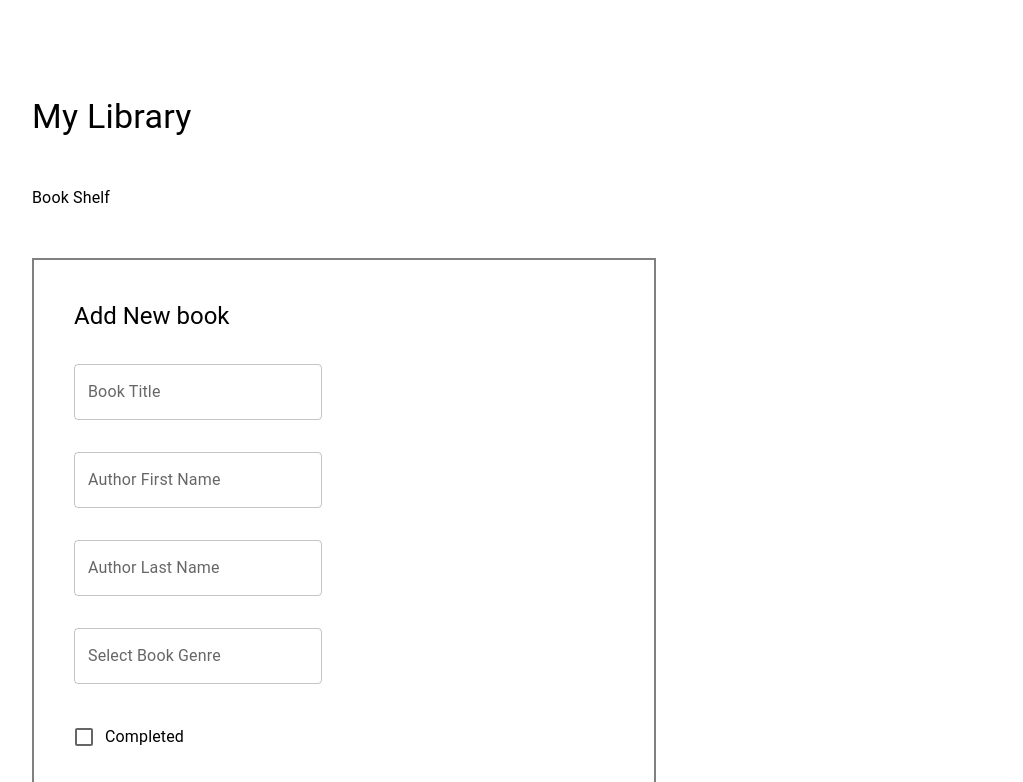
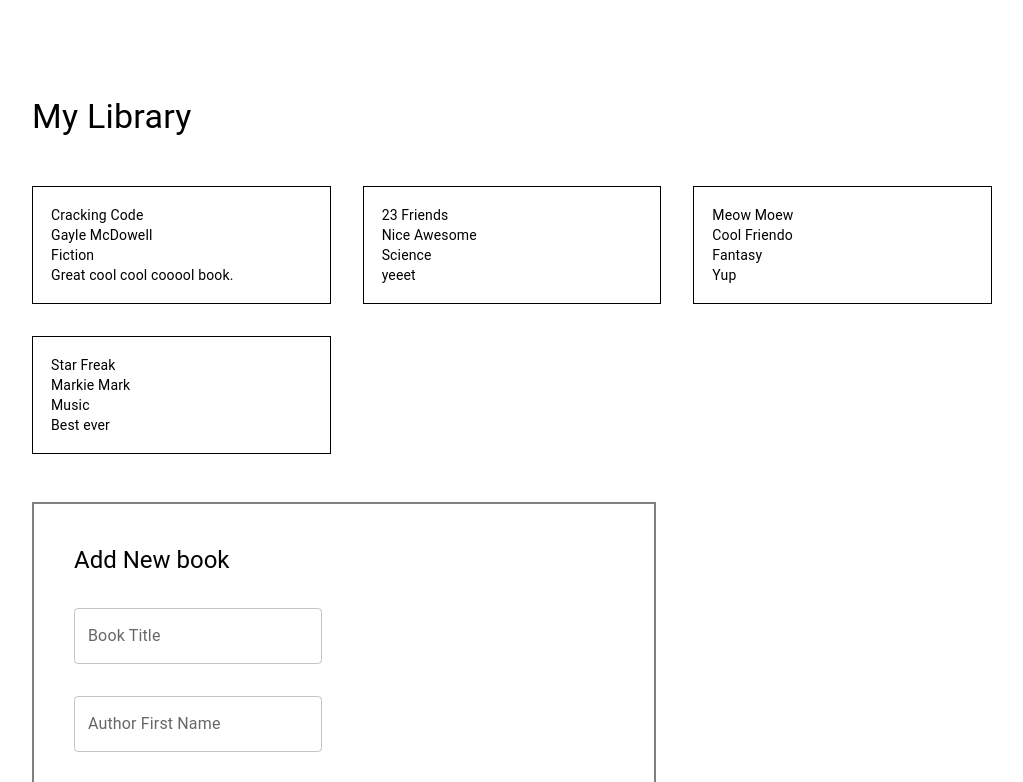
Before and after one commit to software-trizzey/django-library-manager, a React (Create React App) app in the folder client/: page / in a window 1280 px wide. Shown: the top 782 px of the page, without its empty margins (128-1151 px from the left). Built offline with nearby package versions, Linux system fonts and the light colour scheme.

Commit message:
Updated client ui

```diff
--- a/client/src/components/book/book.component.jsx
+++ b/client/src/components/book/book.component.jsx
@@ -3,10 +3,17 @@ import React from "react";
 import Typography from "@mui/material/Typography";
 
 function Book({ book }) {
+	const { title, firstName, lastName, genre, description, completed } = book;
+	const author = firstName + " " + lastName;
+
 	return (
-		<>
-			<Typography>{book.title}</Typography>
-		</>
+		<div style={{ border: "1px solid black", padding: "18px" }}>
+			<Typography variant="body2">{title}</Typography>
+			<Typography variant="body2">{author}</Typography>
+			<Typography variant="body2">{genre}</Typography>
+			<Typography variant="body2">{completed}</Typography>
+			<Typography variant="body2">{description}</Typography>
+		</div>
 	);
 }
 
--- a/client/src/components/book_shelf/book_shelf.component.jsx
+++ b/client/src/components/book_shelf/book_shelf.component.jsx
@@ -2,15 +2,51 @@ import React from "react";
 
 import Book from "../book/book.component";
 
-import Typography from "@mui/material/Typography";
 import Grid from "@mui/material/Grid";
+
+const books = [
+	{
+		title: "Cracking Code",
+		firstName: "Gayle",
+		lastName: "McDowell",
+		genre: "Fiction",
+		description: "Great cool cool cooool book.",
+		completed: false,
+	},
+	{
+		title: "23 Friends",
+		firstName: "Nice",
+		lastName: "Awesome",
+		genre: "Science",
+		description: "yeeet",
+		completed: true,
+	},
+	{
+		title: "Meow Moew",
+		firstName: "Cool",
+		lastName: "Friendo",
+		genre: "Fantasy",
+		description: "Yup",
+		completed: true,
+	},
+	{
+		title: "Star Freak",
+		firstName: "Markie",
+		lastName: "Mark",
+		genre: "Music",
+		description: "Best ever",
+		completed: false,
+	},
+];
 
 function BookShelf() {
 	return (
-		<Grid container>
-			<Grid as="header" item>
-				<Typography className="">Book Shelf</Typography>
-			</Grid>
+		<Grid container spacing={4}>
+			{books.map((book, idx) => (
+				<Grid key={idx} item xs={12} md={4}>
+					<Book book={book} />
+				</Grid>
+			))}
 		</Grid>
 	);
 }
--- a/client/src/components/form/form.component.jsx
+++ b/client/src/components/form/form.component.jsx
@@ -1,9 +1,11 @@
 import React, { useState } from "react";
 
 import Box from "@mui/material/Box";
+import Button from "@mui/material/Button";
+import Checkbox from "@mui/material/Checkbox";
 import FormGroup from "@mui/material/FormGroup";
 import FormControlLabel from "@mui/material/FormControlLabel";
-import Checkbox from "@mui/material/Checkbox";
+import PhotoCamera from "@mui/icons-material/PhotoCamera";
 import Grid from "@mui/material/Grid";
 import TextField from "@mui/material/TextField";
 import Typography from "@mui/material/Typography";
@@ -105,6 +107,14 @@ function Form() {
 						onChange={handleChange}
 					/>
 				</Grid>
+				<Grid item xs={12}>
+					<Button variant="contained" sx={{ marginRight: 2 }}>
+						Submit
+					</Button>
+					<Button variant="outlined" endIcon={<PhotoCamera />}>
+						Delete
+					</Button>
+				</Grid>
 			</Grid>
 		</Box>
 	);
```
